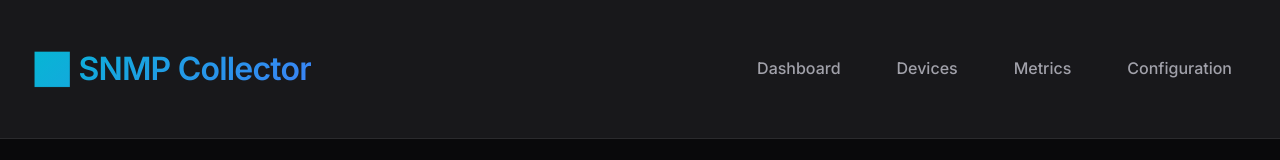
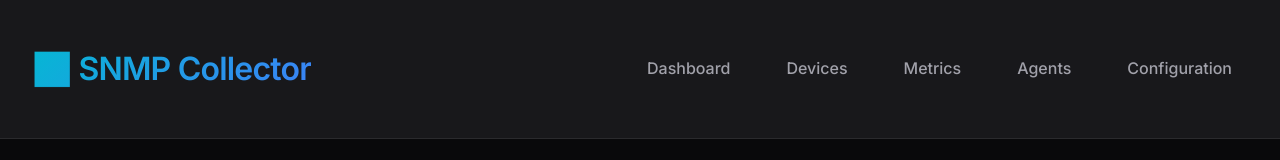
Before and after one commit to EmmanuelPoe/snmp-collector, a React (Create React App) app in the folder frontend/: page / in a window 1280 px wide. Shown: the top 160 px of the page. Built offline with nearby package versions, Linux system fonts and the light colour scheme; no server answers.

Commit message:
feat(frontend): add Agents tab to navigation

```diff
--- a/frontend/src/App.js
+++ b/frontend/src/App.js
@@ -4,13 +4,13 @@ import Dashboard from './components/Dashboard';
 import DeviceManagement from './components/DeviceManagement';
 import MetricsViewer from './components/MetricsViewer';
 import ConfigurationManager from './components/ConfigurationManager';
+import AgentsPage from './components/AgentsPage';
 import './App.css';
 
 function App() {
     return (
         <Router>
             <div className="app">
-                {/* Navigation */}
                 <nav className="navbar">
                     <div className="container">
                         <div className="nav-brand">
@@ -20,17 +20,18 @@ function App() {
                             <Link to="/" className="nav-link">Dashboard</Link>
                             <Link to="/devices" className="nav-link">Devices</Link>
                             <Link to="/metrics" className="nav-link">Metrics</Link>
+                            <Link to="/agents" className="nav-link">Agents</Link>
                             <Link to="/config" className="nav-link">Configuration</Link>
                         </div>
                     </div>
                 </nav>
 
-                {/* Main Content */}
                 <main className="main-content">
                     <Routes>
                         <Route path="/" element={<Dashboard />} />
                         <Route path="/devices" element={<DeviceManagement />} />
                         <Route path="/metrics" element={<MetricsViewer />} />
+                        <Route path="/agents" element={<AgentsPage />} />
                         <Route path="/config" element={<ConfigurationManager />} />
                     </Routes>
                 </main>
```
